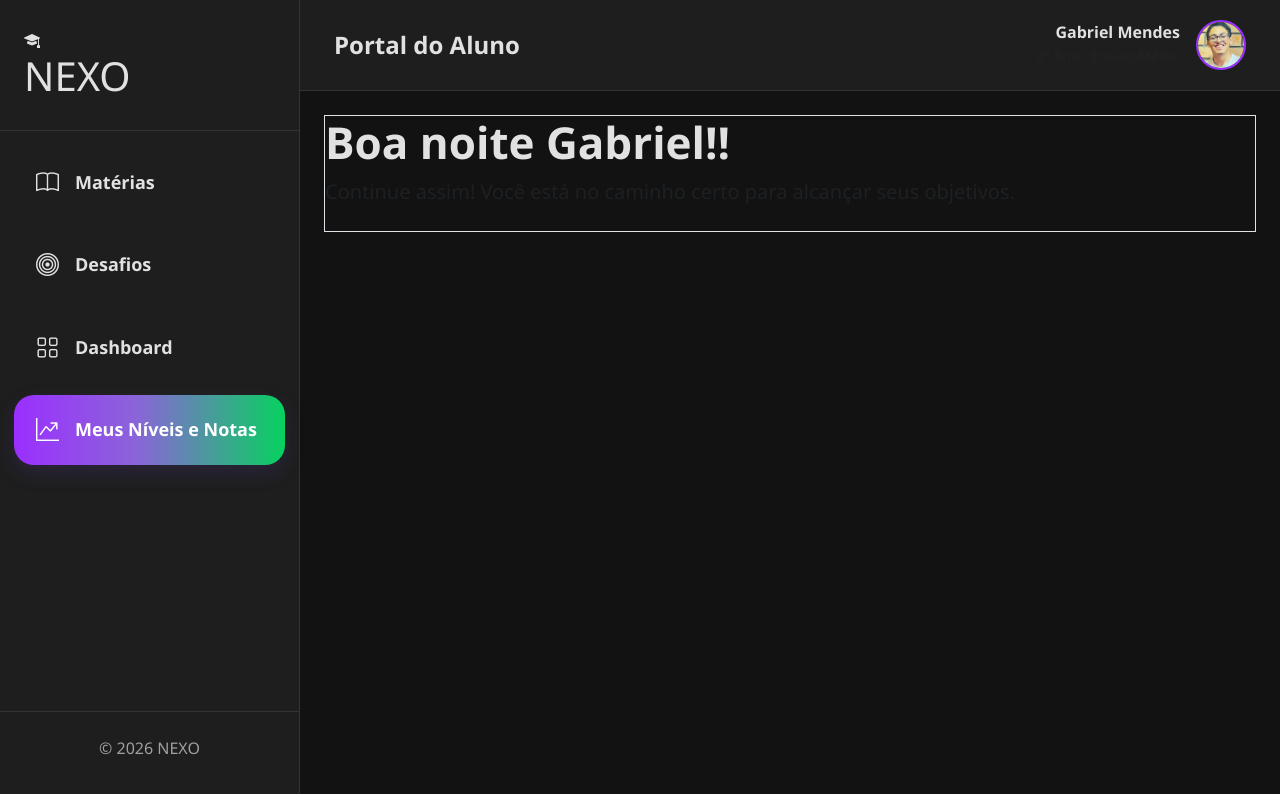
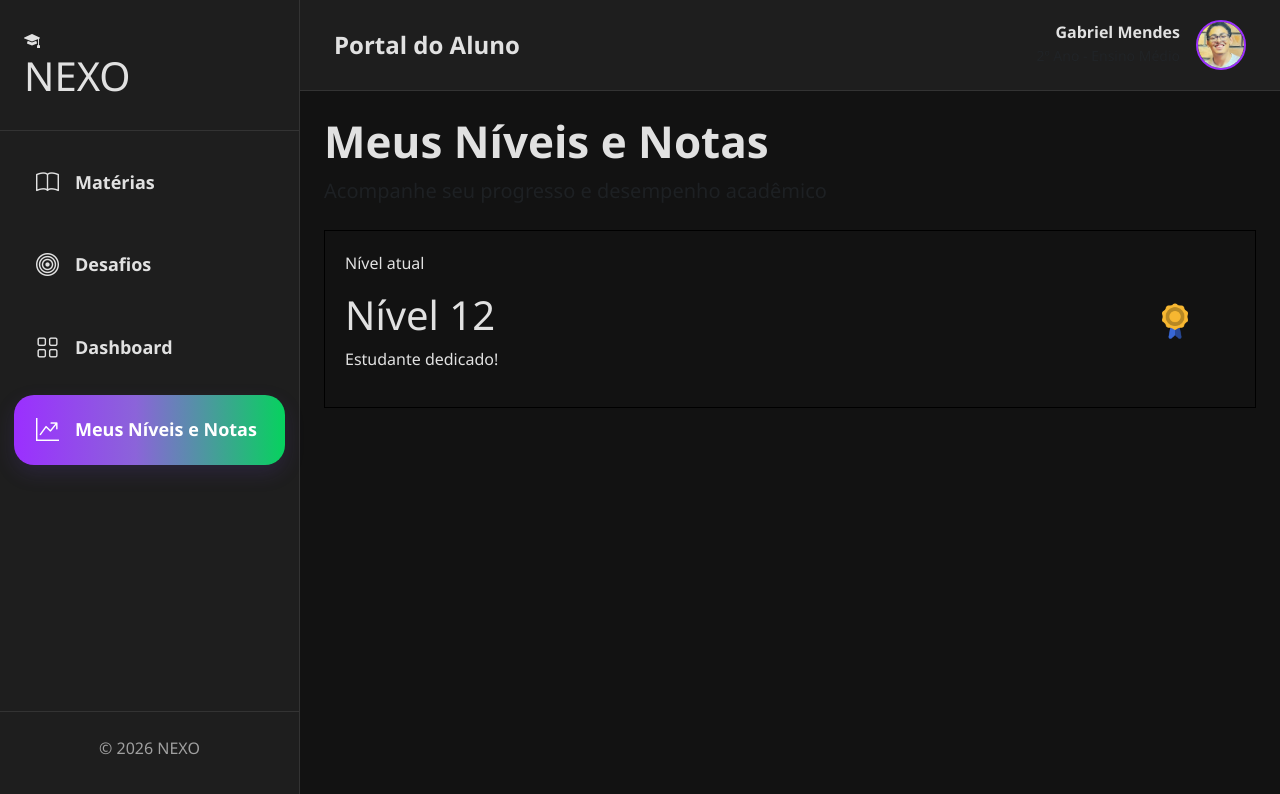
Before and after one commit to nexonucleo5/nexo-angular, an Angular app in the folder nexo/: page /meus_niveis_notas in a window 1280 px wide. Shown: the top 794 px of the page. Built offline with nearby package versions, Linux system fonts and the light colour scheme.

Commit message:
feat: Meus-niveis-notas html e css atualizados

```diff
--- a/nexo/src/app/meus-niveis-notas/meus-niveis-notas.html
+++ b/nexo/src/app/meus-niveis-notas/meus-niveis-notas.html
@@ -1,8 +1,20 @@
 <div>
-    <div class="border border-1">
+
+
    <div class="page-heading mb-4">
-        <h1 class="page-title fw-bold" style="font-size: 44px; color: var(--text-main);">Boa noite Gabriel!!</h1>
-        <p class="text-muted fs-5">Continue assim! Você está no caminho certo para alcançar seus objetivos.</p>
+        <h1 class="page-title fw-bold" style="font-size: 44px; color: var(--text-main);">Meus Níveis e Notas</h1>
+        <p class="text-muted fs-5">Acompanhe seu progresso e desempenho acadêmico</p>
     </div>
-    </div>
+    <div class="borda">
+
+          <p>Nível atual</p>
+          <h1>Nível 12</h1>
+          <p>Estudante dedicado!</p>
+
+        <img src="../assets/imagensProjeto/medalhinha.png" alt="Foto do aluno"
+                class="img">
+                <!-- ../nexo/src/app/assets/imagensProjeto/medalhinha.png -->
+        </div>
+
+
 </div>
--- a/nexo/src/app/meus-niveis-notas/meus-niveis-notas.scss
+++ b/nexo/src/app/meus-niveis-notas/meus-niveis-notas.scss
@@ -0,0 +1,16 @@
+.borda{
+position: relative; /* Define que o limite é esta div */
+ border: 1px solid black;
+  padding: 20px;
+  padding-bottom: 20px; /* Empurra a borda de baixo para longe do conteúdo */
+
+}
+
+.img{
+    width: 40px; /* Define a largura para 300px e a altura ajusta automaticamente */
+   height: auto;
+    position: absolute;
+    top: 70px;   /* Distância do topo */
+    right: 60px; /* Distância da direita */
+
+}
```
Also changed, not shown: nexo/src/assets/imagensProjeto/meda.avif (added), nexo/src/assets/imagensProjeto/medalhinha.png (added).
